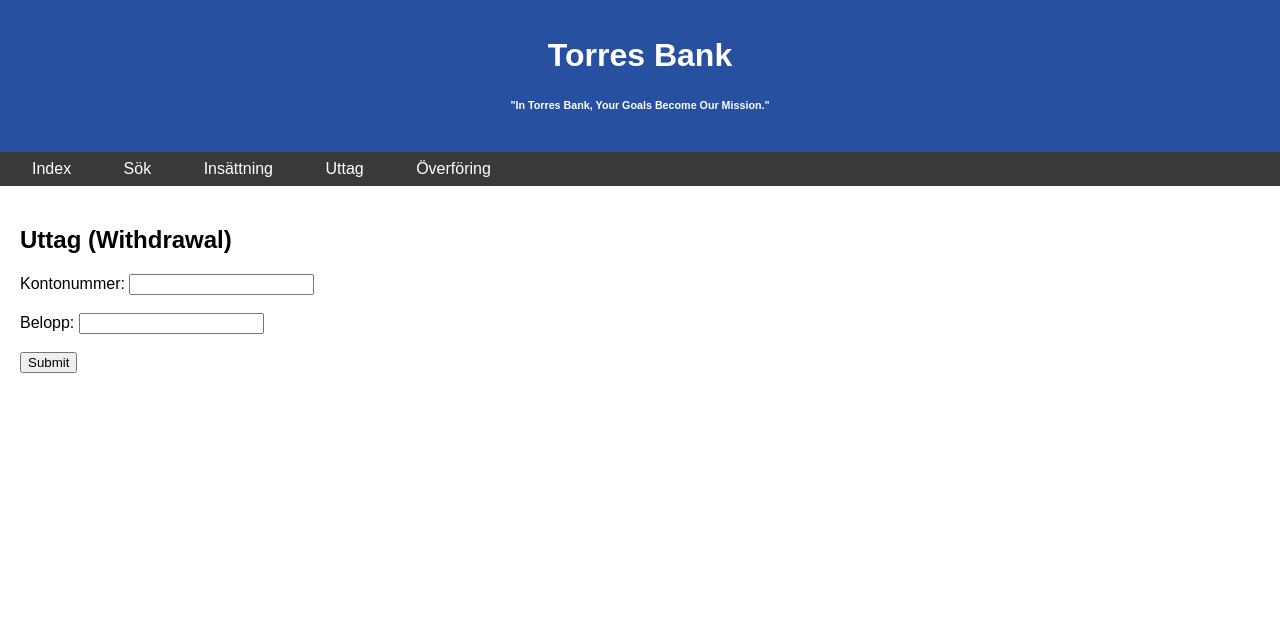
After one commit to mohamadtorres/Bankappen, a Flask app: page /withdrawal in a window 1280 px wide. The commit adds this page. Shown: the top 633 px of the page. Run offline with Flask 3, Linux system fonts and the light colour scheme; some libraries are stand-ins or nearby versions.

Commit message:
uttag och insättning

```diff
--- a/app.py
+++ b/app.py
@@ -310,6 +310,77 @@ def accounttransactions(account_id):
     # If the account is not found, handle the error appropriately
     return redirect(url_for('search'))
 
+from datetime import datetime
+
+@app.route("/deposit", methods=["GET", "POST"])
+def deposit():
+    if request.method == "POST":
+        account_number = request.form.get("account_number")
+        deposit_amount = float(request.form.get("deposit_amount"))
+
+        account = Account.query.filter_by(account_number=account_number).first()
+
+        if not account:
+            error_message = "Account not found. Please enter a valid account number."
+            return render_template("deposit.html", error_message=error_message)
+
+        if deposit_amount <= 0:
+            error_message = "Invalid deposit amount. Please enter a positive number."
+            return render_template("deposit.html", error_message=error_message)
+
+        # Update the account balance with the deposit amount
+        account.balance += deposit_amount
+
+        # Add a new transaction for the deposit
+        deposit_transaction = Transaction(
+            amount=deposit_amount,
+            transaction_type='Insättning',
+            timestamp=datetime.now(),
+            account=account
+        )
+        db.session.add(deposit_transaction)
+        db.session.commit()
+
+        return render_template("deposit_success.html", account=account, deposit_amount=deposit_amount, deposit_transaction=deposit_transaction)
+
+    return render_template("deposit.html")
+
+@app.route("/withdrawal", methods=["GET", "POST"])
+def withdrawal():
+    if request.method == "POST":
+        account_number = request.form.get("account_number")
+        withdrawal_amount = float(request.form.get("withdrawal_amount"))
+
+        account = Account.query.filter_by(account_number=account_number).first()
+
+        if not account:
+            error_message = "Account not found. Please enter a valid account number."
+            return render_template("withdrawal.html", error_message=error_message)
+
+        if withdrawal_amount <= 0:
+            error_message = "Invalid withdrawal amount. Please enter a positive number."
+            return render_template("withdrawal.html", error_message=error_message)
+
+        if withdrawal_amount > account.balance:
+            error_message = "Insufficient funds. Cannot withdraw more than the available balance."
+            return render_template("withdrawal.html", error_message=error_message)
+
+        # Update the account balance with the withdrawal amount
+        account.balance -= withdrawal_amount
+
+        # Add a new transaction for the withdrawal
+        withdrawal_transaction = Transaction(
+            amount=withdrawal_amount,
+            transaction_type='Uttag',
+            timestamp=datetime.now(),
+            account=account
+        )
+        db.session.add(withdrawal_transaction)
+        db.session.commit()
+
+        return render_template("uttag_success.html", account=account, withdrawal_amount=withdrawal_amount)
+
+    return render_template("uttag.html")
 
 
 if __name__ == "__main__":
--- a/templates/insattning.html
+++ /dev/null
@@ -1,2 +0,0 @@
-
-<h1>Hej! Insättnings sida</h1>
--- a/templates/template.html
+++ b/templates/template.html
@@ -141,7 +141,7 @@
         <a href="{{url_for('index')}}">Index</a>
         <!-- <a href="{{url_for('customers')}}">Alla Kunder</a> behövs inte mer -->
         <a href="{{url_for('search')}}">Sök</a>
-        <a href="{{url_for('search')}}">Insättning</a>
+        <a href="{{url_for('deposit')}}">Insättning</a>
         <a href="#">Uttag</a>
         <a href="#">Överföring</a>
 
--- /dev/null
+++ b/templates/uttag.html
@@ -0,0 +1,19 @@
+{% extends 'template.html' %}
+
+{% block content %}
+    <section>
+        <h2>Uttag (Withdrawal)</h2>
+        <form method="POST">
+            <label for="account_number">Kontonummer:</label>
+            <input type="text" id="account_number" name="account_number" required><br><br>
+
+            <label for="withdrawal_amount">Belopp:</label>
+            <input type="number" id="withdrawal_amount" name="withdrawal_amount" required><br><br>
+
+            <button type="submit">Submit</button>
+        </form>
+        {% if error_message %}
+            <p>{{ error_message }}</p>
+        {% endif %}
+    </section>
+{% endblock %}
```
Also changed, not shown: templates/deposit.html (added, +19 -0 lines), templates/deposit_success.html (added, +10 -0 lines), templates/uttag_success.html (added, +10 -0 lines), 2 other files.
